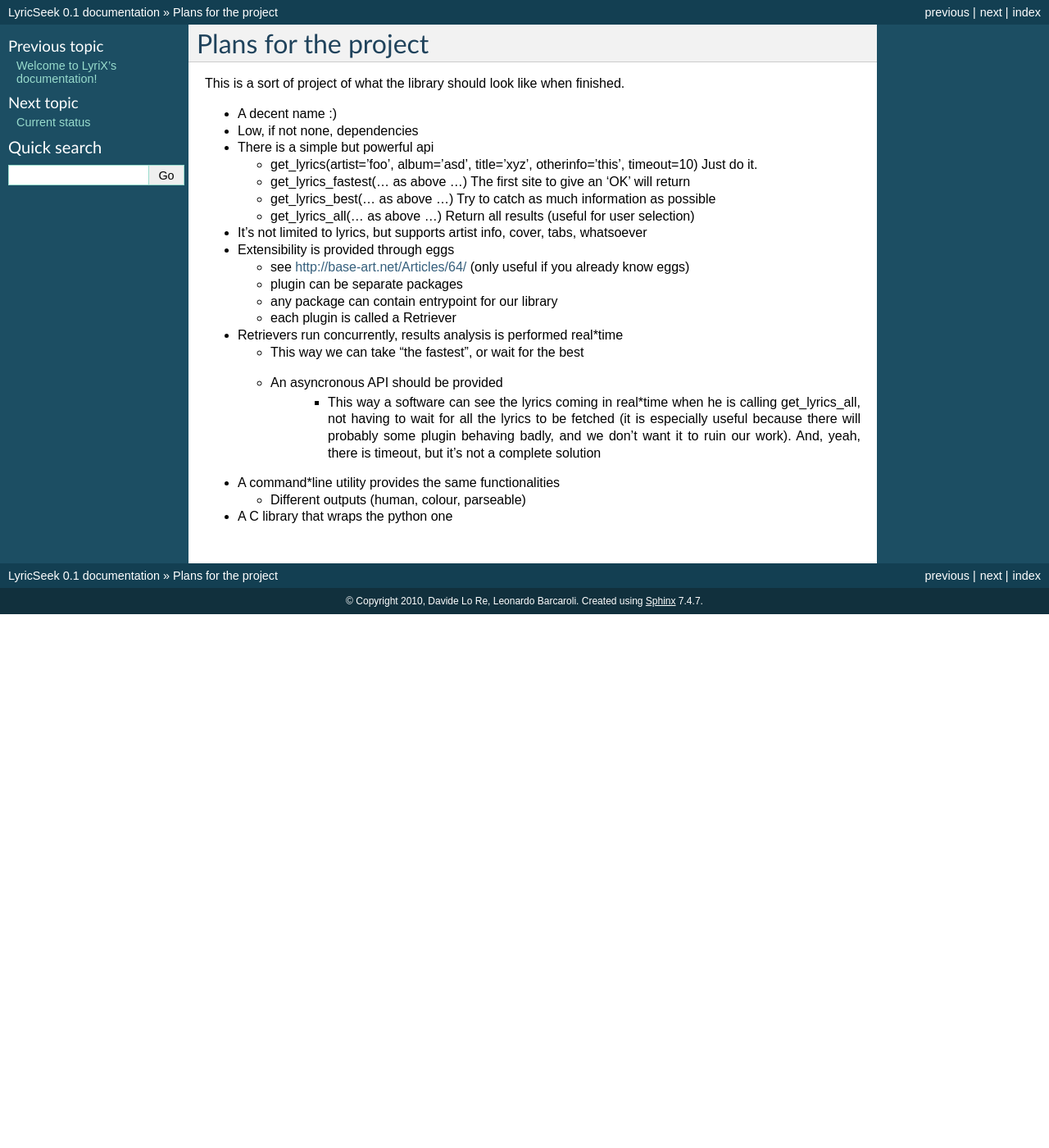
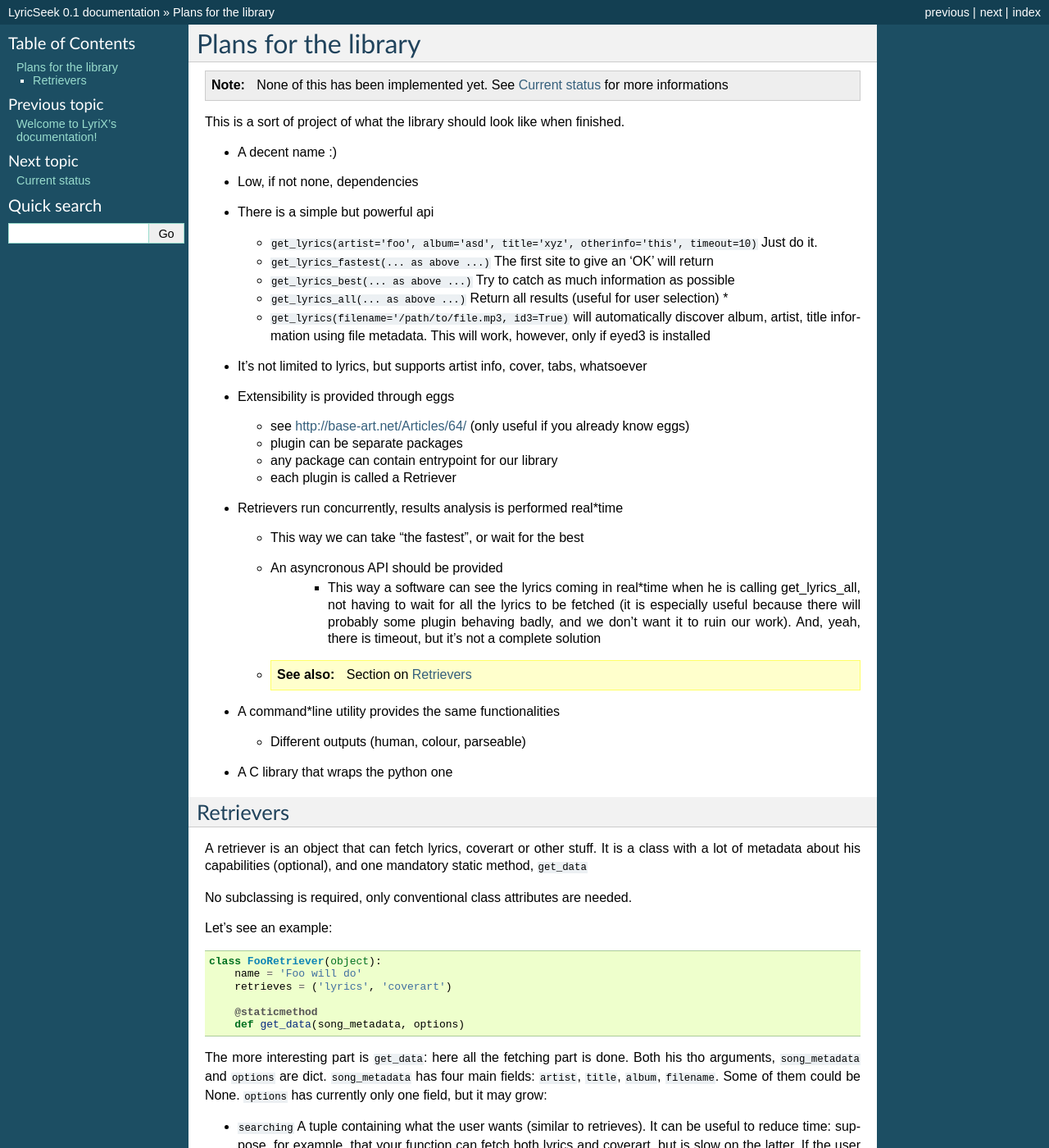
Before and after one commit to boyska/lyricseek, a Sphinx documentation site: the page built from doc/source/plans.rst, in a window 1280 px wide and 1400 px high. Shown: the whole window at 82% size. Built offline with Sphinx 7.4.7, drawn with Linux system fonts in a browser that asks for light colours; some of the changed text lies outside the part shown.

Commit message:
DOC: plans improved, section on Retrievers
better formatting, added auto-id3 detection, more complete description of
retrievers

```diff
--- a/doc/source/index.rst
+++ b/doc/source/index.rst
@@ -14,6 +14,7 @@ Contents:
    plans
    status
    reference
+   plugin_howto
 
 
 Indices and tables
--- a/doc/source/plans.rst
+++ b/doc/source/plans.rst
@@ -1,5 +1,10 @@
-Plans for the project
+Plans for the library
 =====================
+
+.. note ::
+
+  None of this has been implemented yet. See :doc:`status` for more
+  informations
 
 This is a sort of project of what the library should look like when finished.
 
@@ -7,14 +12,17 @@ This is a sort of project of what the library should look like when finished.
 * Low, if not none, dependencies
 * There is a simple but powerful api
 
-  * get_lyrics(artist='foo', album='asd', title='xyz', otherinfo='this', timeout=10)
+  * ``get_lyrics(artist='foo', album='asd', title='xyz', otherinfo='this', timeout=10)``
     Just do it.
-  * get_lyrics_fastest(... as above ...)
+  * ``get_lyrics_fastest(... as above ...)``
     The first site to give an 'OK' will return
-  * get_lyrics_best(... as above ...)
+  * ``get_lyrics_best(... as above ...)``
     Try to catch as much information as possible
-  * get_lyrics_all(... as above ...)
-    Return all results (useful for user selection)
+  * ``get_lyrics_all(... as above ...)``
+    Return all results (useful for user selection) *
+  * ``get_lyrics(filename='/path/to/file.mp3, id3=True)`` will automatically
+    discover album, artist, title information using file metadata. This will
+    work, however, only if eyed3 is installed
 
 * It's not limited to lyrics, but supports artist info, cover, tabs, whatsoever
 * Extensibility is provided through eggs
@@ -34,8 +42,47 @@ This is a sort of project of what the library should look like when finished.
 	  badly, and we don't want it to ruin our work).
 	  And, yeah, there is timeout, but it's not a complete solution
 
+  * .. seealso ::
+
+        Section on :ref:`retrievers`
+
 * A command*line utility provides the same functionalities
 
   * Different outputs (human, colour, parseable)
 
 * A C library that wraps the python one
+
+.. _retrievers:
+
+Retrievers
+----------
+
+.. highlight:: python
+
+A retriever is an object that can fetch lyrics, coverart or other stuff.
+It is a class with a lot of metadata about his capabilities (optional),
+and one mandatory static method, ``get_data``
+
+No subclassing is required, only conventional class attributes are needed.
+
+Let's see an example::
+
+    class FooRetriever(object):
+        name = 'Foo will do'
+        retrieves = ('lyrics', 'coverart')
+
+        @staticmethod
+        def get_data(song_metadata, options)
+
+The more interesting part is ``get_data``: here all the fetching part is done.
+Both his tho arguments, ``song_metadata`` and ``options`` are dict.
+``song_metadata`` has four main fields: ``artist``, ``title``, ``album``,
+``filename``. Some of them could be None.
+``options`` has currently only one field, but it may grow:
+
+* ``searching`` A tuple containing what the user wants (similar to retrieves).
+  It can be useful to reduce time: suppose, for example, that your function can
+  fetch both lyrics and coverart, but is slow on the latter. If the user is
+  only searching lyrics, there's no need to fetch coverart
+
+To know how to create a retriever plugin, read :doc:`plugin_howto`
--- /dev/null
+++ b/doc/source/plugin_howto.rst
@@ -0,0 +1,4 @@
+Plugin HOWTO
+============
+
+.. todo :: write plugin howto
```
